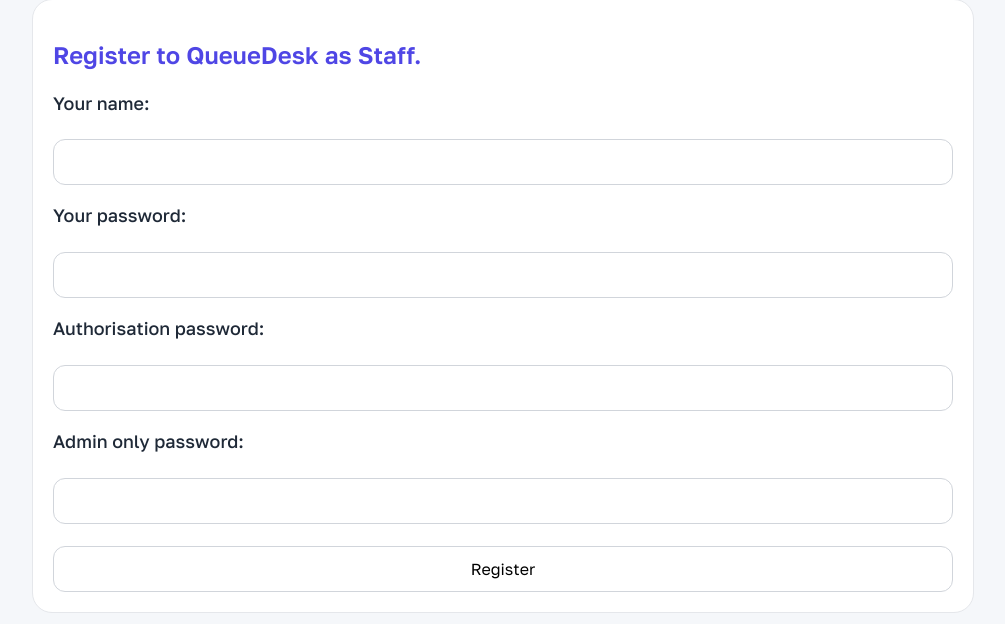
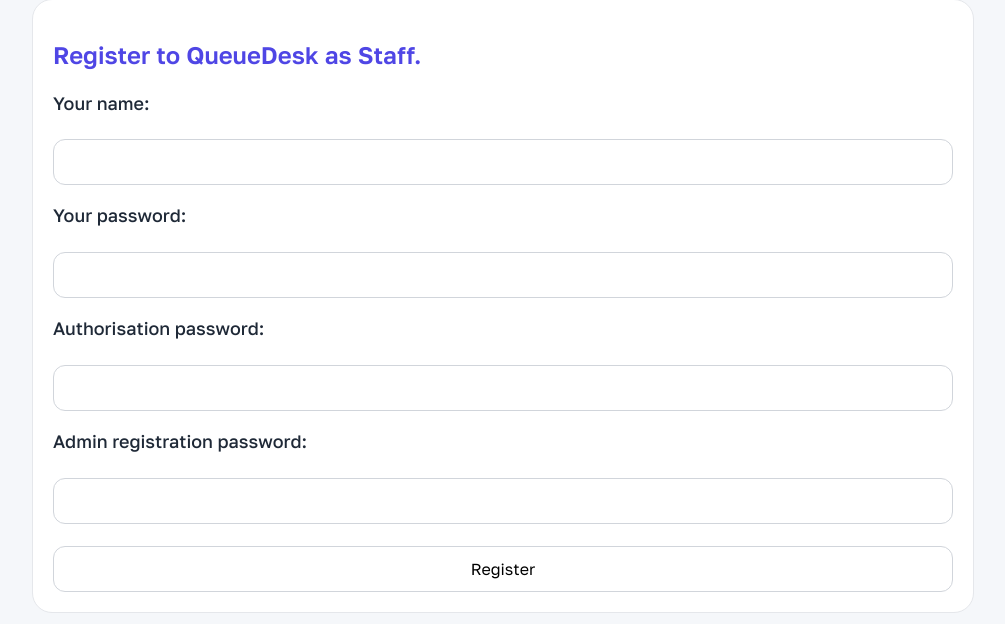
Before and after one commit to the-adam-g/queuedesk, a PHP site: page /login.php in a window 1280 px wide. Shown: the part 70-694 px from the top of the page, without its empty margins (137-1142 px from the left). Run offline with PHP 8.4, Linux system fonts and the light colour scheme.

Commit message:
Changed word choice

```diff
--- a/login.php
+++ b/login.php
@@ -102,7 +102,7 @@ if ($_SERVER['REQUEST_METHOD'] === 'POST') {
             <label>Your name: </label><input type="text" name="name" required>
             <label>Your password: </label><input type="password" name="pass" required>
             <label>Authorisation password: </label><input type="password" name="auth" required>
-            <label>Admin only password: </label><input type="password" name="admin">
+            <label>Admin registration password: </label><input type="password" name="admin">
             <input type="submit" id="register" value="Register" name="register">
         </form>
     </section>
```
